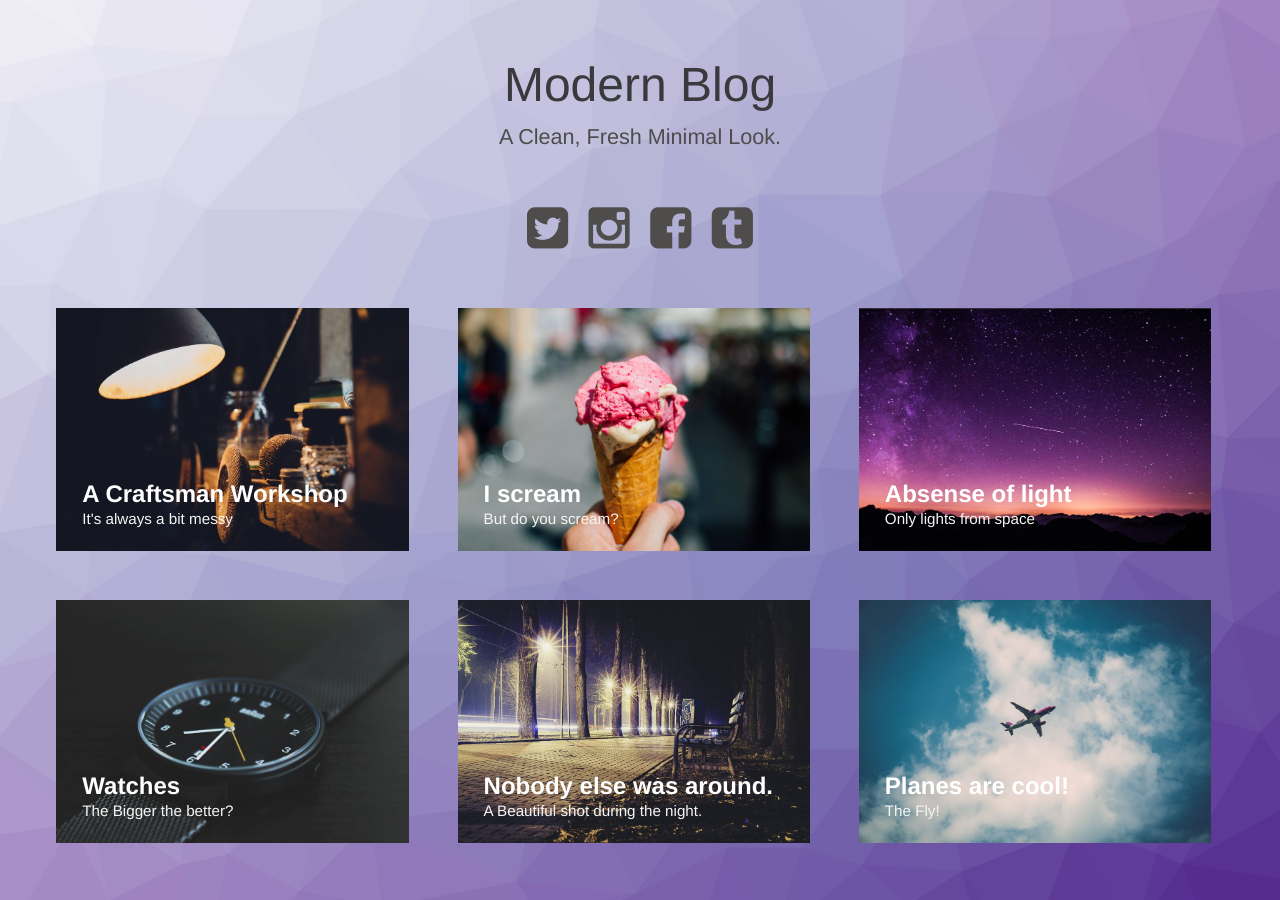
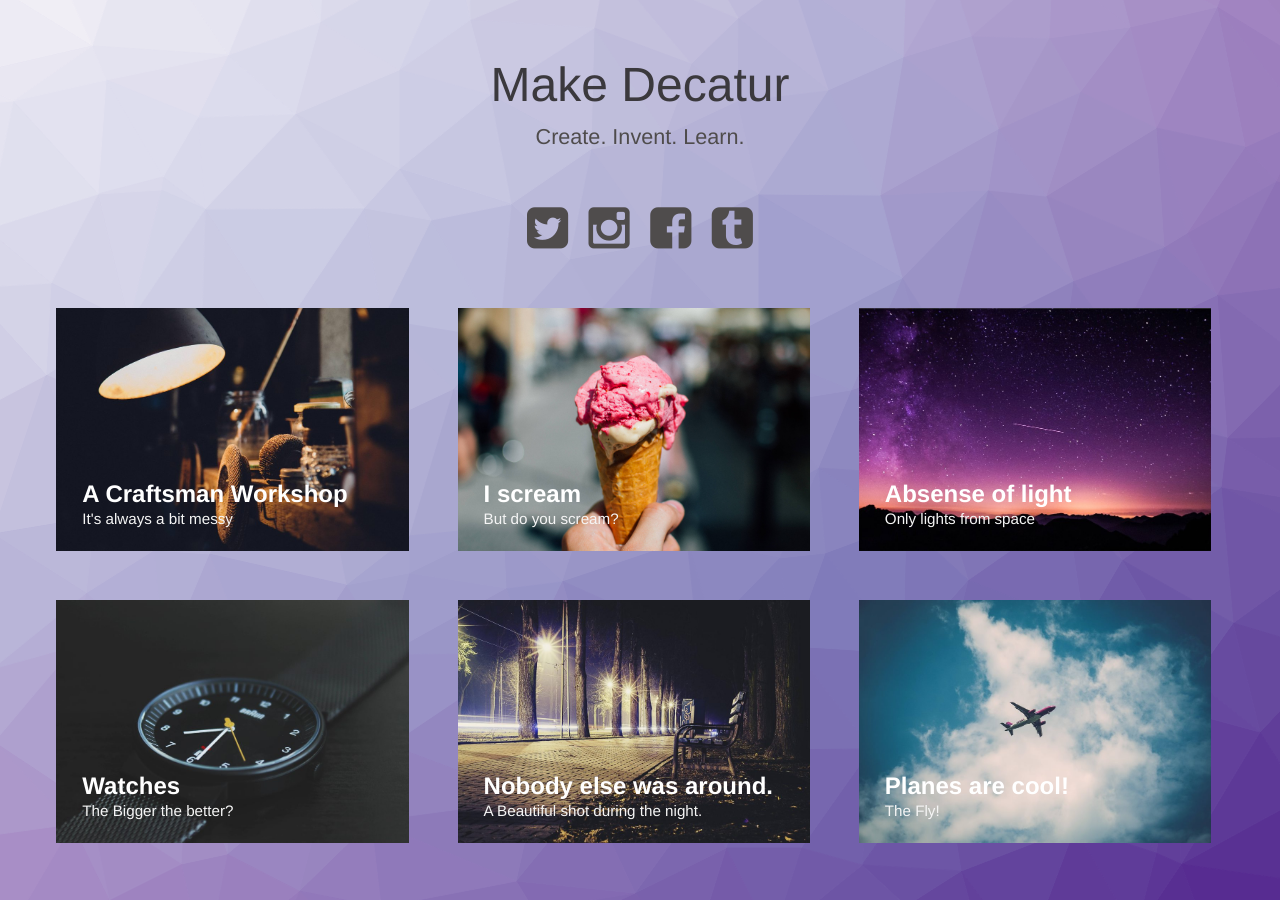
Before and after one commit to MakeDecatur/MakeDecatur.github.io, a Jekyll site: the page built from index.html, in a window 1280 px wide. Built offline with Jekyll 4.4.1, drawn with Linux system fonts in a browser that asks for light colours.

Commit message:
Update index.html

```diff
--- a/index.html
+++ b/index.html
@@ -28,7 +28,7 @@ layout: compress
     <body class="body">
         <div class="container">
             <header class="header">
-                <h1>Modern Blog<span>A Clean, Fresh Minimal Look.</span></h1>
+                <h1>Make Decatur<span>Create. Invent. Learn.</span></h1>
                 <nav class="links">
                     <a href="#"><i class="fa fa-twitter-square fa-3x"></i></a>
                     <a href="#"><i class="fa fa-instagram fa-3x"></i></a>
```
